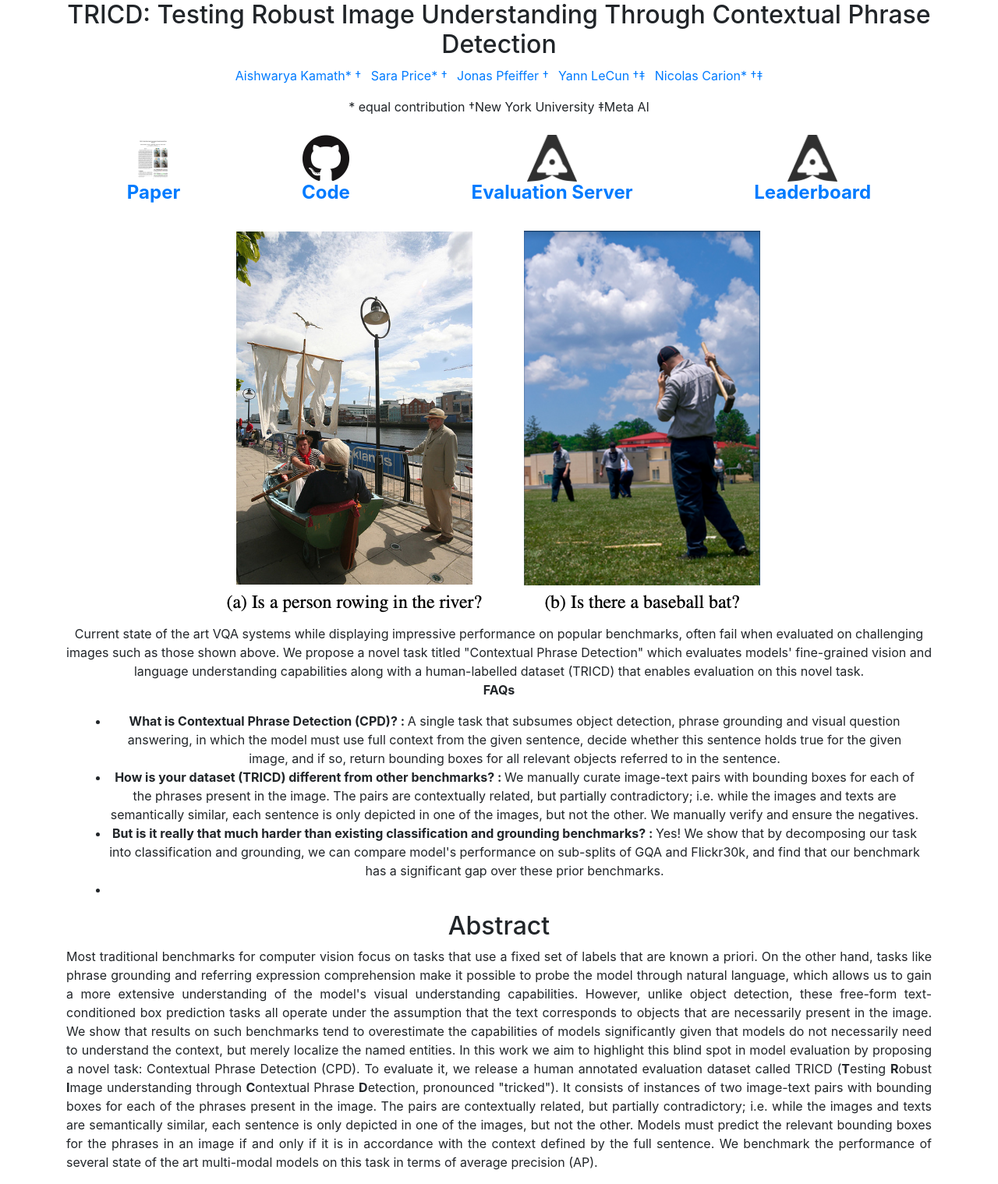
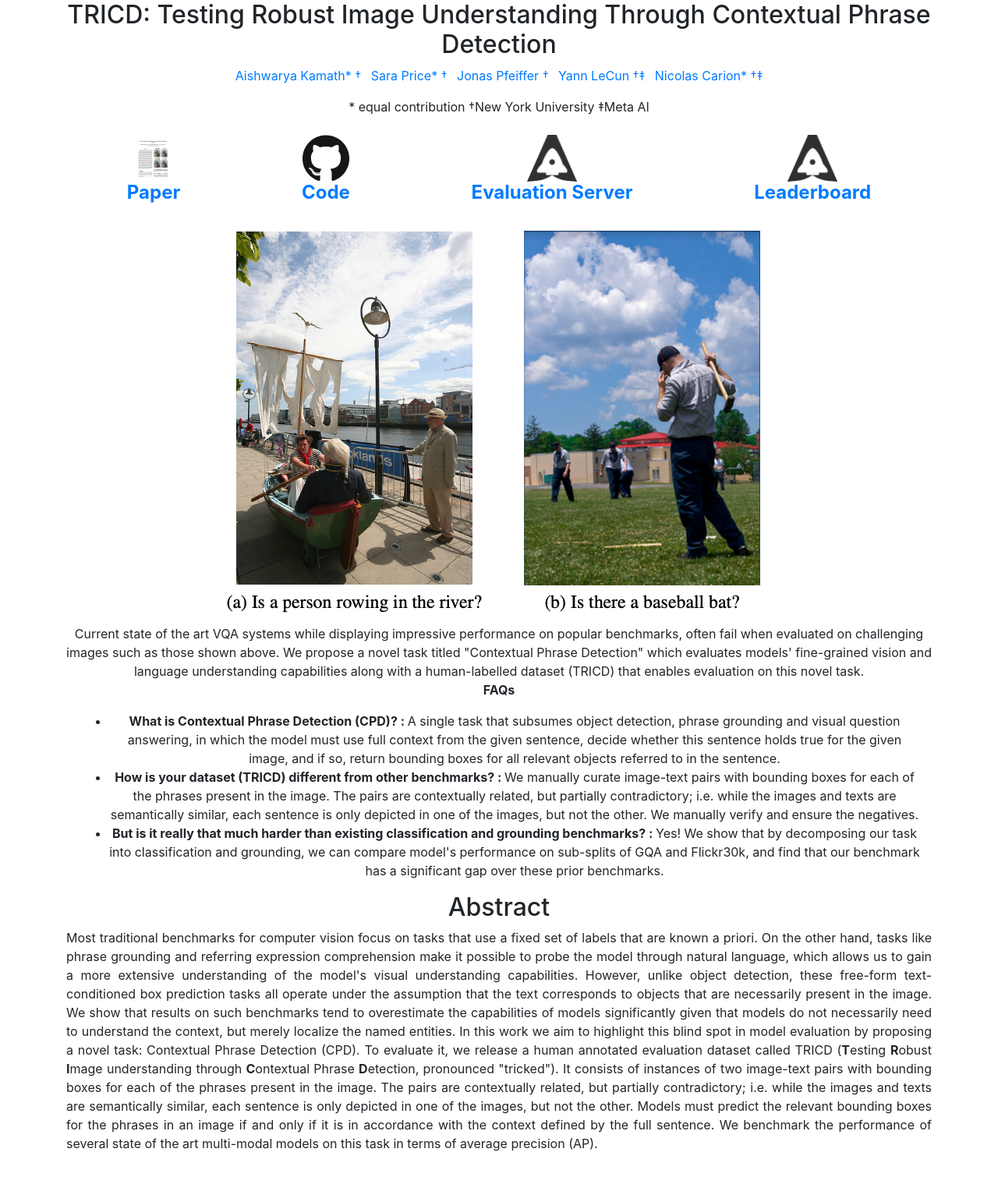
Before and after one commit to ashkamath/TRICD, a Jekyll site: the page built from index.html, in a window 1280 px wide. Shown: the whole page at 78% size. Built offline with Jekyll 4.4.1, drawn with Linux system fonts in a browser that asks for light colours; nearby versions of some CDN libraries; after the commit the page ends 1495 px from its top, so only the background shows below that.

Commit message:
Update main page

```diff
--- a/index.html
+++ b/index.html
@@ -124,7 +124,7 @@ layout: default
                     <ul>
                      <li> <b>What is Contextual Phrase Detection (CPD)? : </b> A single task that subsumes object detection, phrase grounding and visual question answering, in which the model must use full context from the given sentence, decide whether this sentence holds true for the given image, and if so, return bounding boxes for all relevant objects referred to in the sentence.</li>
                      <li> <b>How is your dataset (TRICD) different from other benchmarks? : </b> We manually curate image-text pairs with bounding boxes for each of the phrases present in the image. The pairs are contextually related, but partially contradictory; i.e. while the images and texts are semantically similar, each sentence is only depicted in one of the images, but not the other. We manually verify and ensure the negatives.
-		     <li> <b>But is it really that much harder than existing classification and grounding benchmarks? : </b> Yes! We show that by decomposing our task into classification and grounding, we can compare model's performance on sub-splits of GQA and Flickr30k, and find that our benchmark has a significant gap over these prior benchmarks.<li>
+		     <li> <b>But is it really that much harder than existing classification and grounding benchmarks? : </b> Yes! We show that by decomposing our task into classification and grounding, we can compare model's performance on sub-splits of GQA and Flickr30k, and find that our benchmark has a significant gap over these prior benchmarks.</li>
                         </ul></b>
 			</p>
             </div>
```
